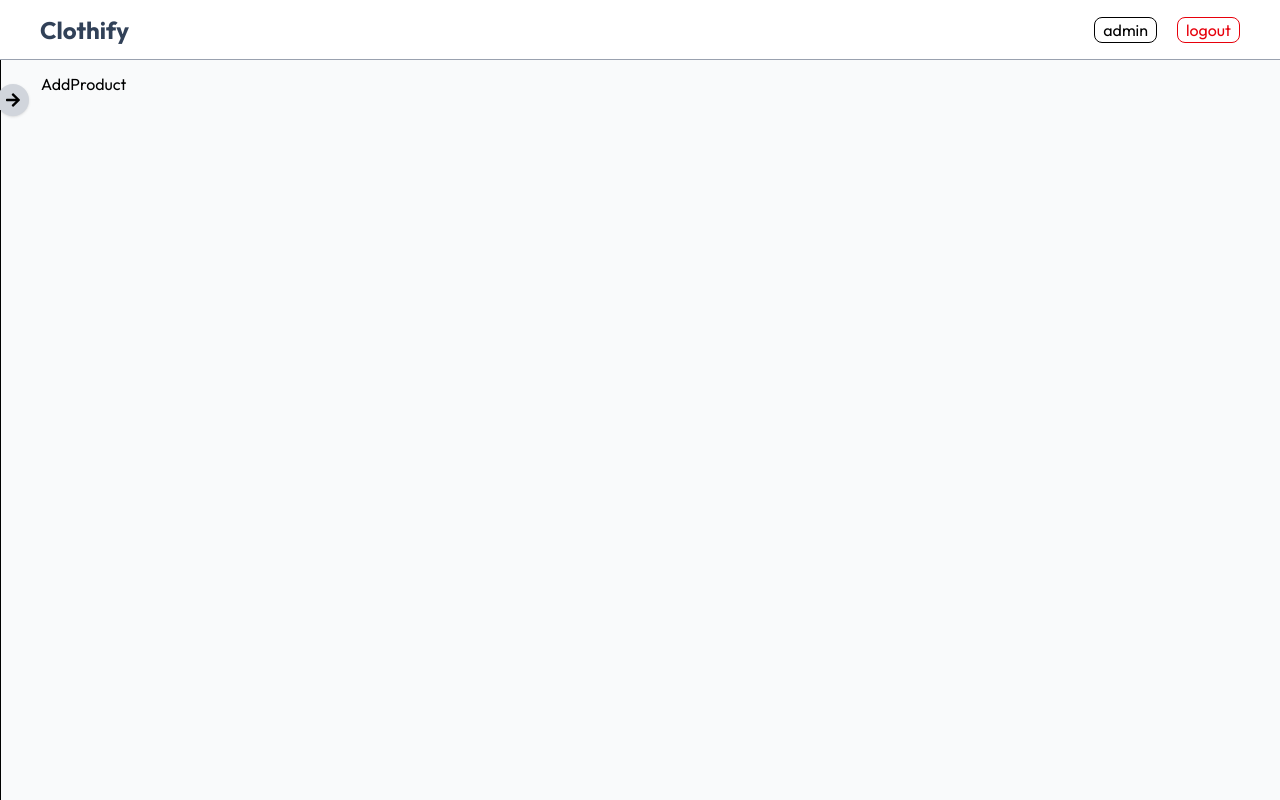
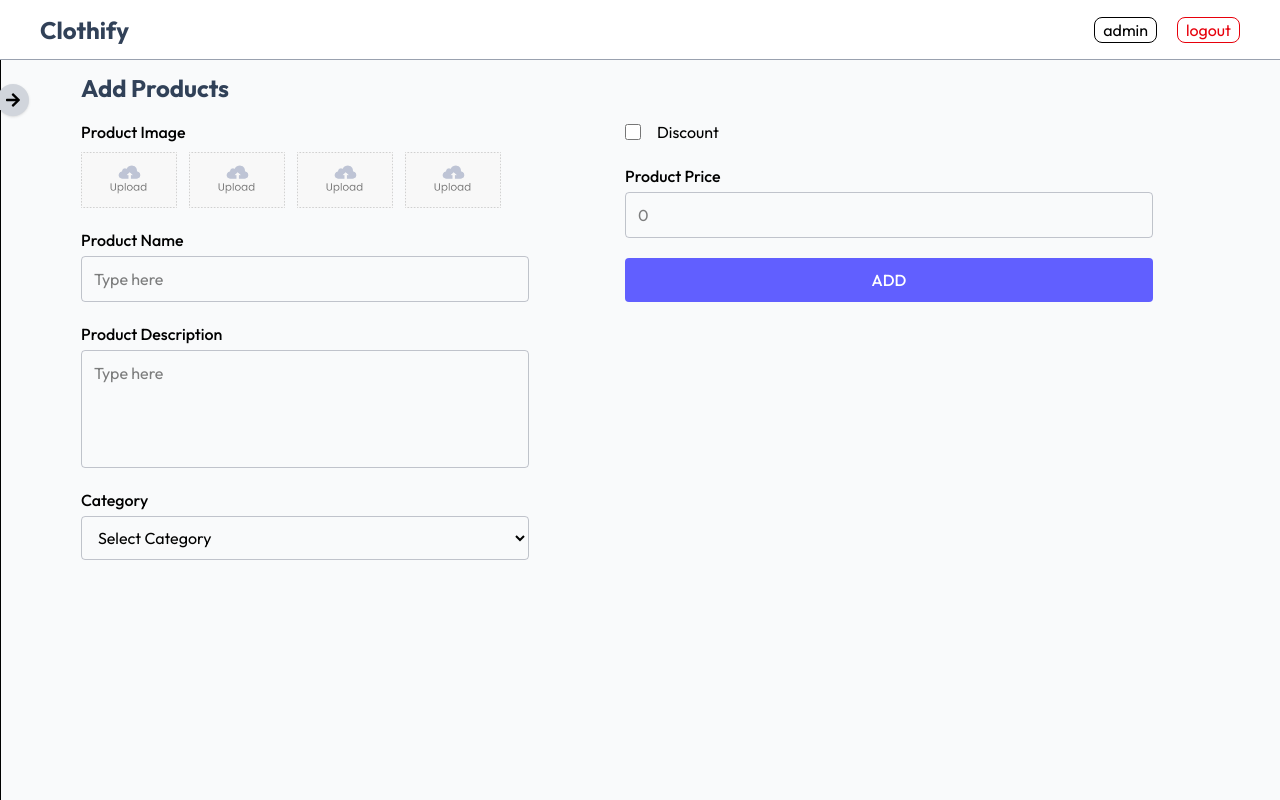
Before and after one commit to Talibhussainkhan/clothify, a React (Vite) app in the folder client/: page /admin/add-product in a window 1280 px wide. Built offline with nearby package versions, Linux system fonts and the light colour scheme.

Commit message:
add product form and handle change functionality

```diff
--- a/client/src/pages/admin/AddProduct.jsx
+++ b/client/src/pages/admin/AddProduct.jsx
@@ -1,9 +1,171 @@
-import React from 'react'
+import React, { useState } from "react";
 
 const AddProduct = () => {
+  const [productData, setProductData] = useState({
+    images: Array(4).fill(null),
+    name: "",
+    description: "",
+    category: "",
+    price: 0,
+    discount: false,
+    offerPrice: 0,
+  });
+
+  const handleImage = (e, index) => {
+    const file = e.target.files[0];
+    console.log(file)
+    if (file) {
+      const newImages = [...productData.images];
+      newImages[index] = file;
+      console.log(newImages)
+      setProductData({...productData, images : newImages})
+    }
+  };
+
+  const handleChange = (e) => {
+    if(e.target.id === 'name' || e.target.id === 'description' || e.target.id === 'category' ){
+      setProductData({...productData, [e.target.id] : e.target.value })
+    }
+    if( e.target.id === 'discount' ){
+      setProductData({...productData, [e.target.id] : e.target.checked})
+    }
+  }
+
+  const handleSubmit = (e) => {
+    e.preventDefault();
+  }
+
+
+
   return (
-    <div>AddProduct</div>
-  )
-}
+    <>
+      <div className="flex flex-col justify-between">
+        <h1 className="text-2xl text-slate-700 font-bold px-10">
+          Add Products
+        </h1>
+        <form onSubmit={handleSubmit} className="md:px-10 p-4 flex flex-col sm:flex-row gap-4 max-w-6xl">
 
-export default AddProduct
+          <div className="flex-1 flex flex-col gap-5">
+          <div>
+            <p className="text-base font-medium">Product Image</p>
+            <div className="flex flex-wrap items-center gap-3 mt-2">
+              {Array(4)
+                .fill("")
+                .map((_, index) => (
+                  <label key={index} htmlFor={`image${index}`}>
+                    <input
+                      onChange={(e)=> handleImage(e, index)}
+                      accept="image/*"
+                      type="file"
+                      id={`image${index}`}
+                      hidden
+                    />
+                    <img
+                      className="max-w-24 cursor-pointer"
+                      src={
+                        productData.images[index]
+                          ? URL.createObjectURL(productData.images[index])
+                          : "/uploadArea.png"
+                      }
+                      alt="uploadArea"
+                      width={100}
+                      height={100}
+                    />
+                  </label>
+                ))}
+            </div>
+          </div>
+          <div className="flex flex-col gap-1 max-w-md">
+            <label className="text-base font-medium" htmlFor="name">
+              Product Name
+            </label>
+            <input
+              id="name"
+              type="text"
+              value={productData.name}
+              onChange={handleChange}
+              placeholder="Type here"
+              className="outline-none md:py-2.5 py-2 px-3 rounded border border-gray-500/40"
+              required
+            />
+          </div>
+          <div className="flex flex-col gap-1 max-w-md">
+            <label
+              className="text-base font-medium"
+              htmlFor="description"
+            >
+              Product Description
+            </label>
+            <textarea
+              id="description"
+              rows={4}
+              className="outline-none md:py-2.5 py-2 px-3 rounded border border-gray-500/40 resize-none"
+              placeholder="Type here"
+            ></textarea>
+          </div>
+          <div className="flex flex-col gap-1 max-w-md">
+            <label className="text-base font-medium" htmlFor="category">
+              Category
+            </label>
+            <select
+            onChange={handleChange}
+              id="category"
+              className="outline-none md:py-2.5 py-2 px-3 rounded border border-gray-500/40"
+            >
+              <option value="">Select Category</option>
+              {[
+                { name: "Men" },
+                { name: "Women" },
+                { name: "Kids" },
+              ].map((item, index) => (
+                <option key={index} value={item.name}>
+                  {item.name}
+                </option>
+              ))}
+            </select>
+          </div>
+          </div>
+          <div className="flex-1 flex flex-col gap-5">
+            <div className="flex gap-4">
+              <input type="checkbox" id="discount" className="w-4" checked={productData.discount} onChange={handleChange} />
+              <label htmlFor="discount">Discount</label>
+            </div>
+          <div className="flex items-center gap-5 flex-wrap">
+            <div className="flex-1 flex flex-col gap-1 w-32">
+              <label className="text-base font-medium" htmlFor="product-price">
+                Product Price
+              </label>
+              <input
+                id="product-price"
+                type="number"
+                placeholder="0"
+                className="outline-none md:py-2.5 py-2 px-3 rounded border border-gray-500/40"
+                required
+              />
+            </div>
+            { productData.discount && (
+              <div className="flex-1 flex flex-col gap-1 w-32">
+              <label className="text-base font-medium" htmlFor="offer-price">
+                Offer Price
+              </label>
+              <input
+                id="offer-price"
+                type="number"
+                placeholder="0"
+                className="outline-none md:py-2.5 py-2 px-3 rounded border border-gray-500/40"
+              />
+            </div>
+            )}
+          </div>
+          <button type="submit" className="px-8 py-2.5 bg-indigo-500 text-white font-medium rounded">
+            ADD
+          </button>
+          </div>
+
+        </form>
+      </div>
+    </>
+  );
+};
+
+export default AddProduct;
```
Also changed, not shown: client/public/uploadArea.png (added).
